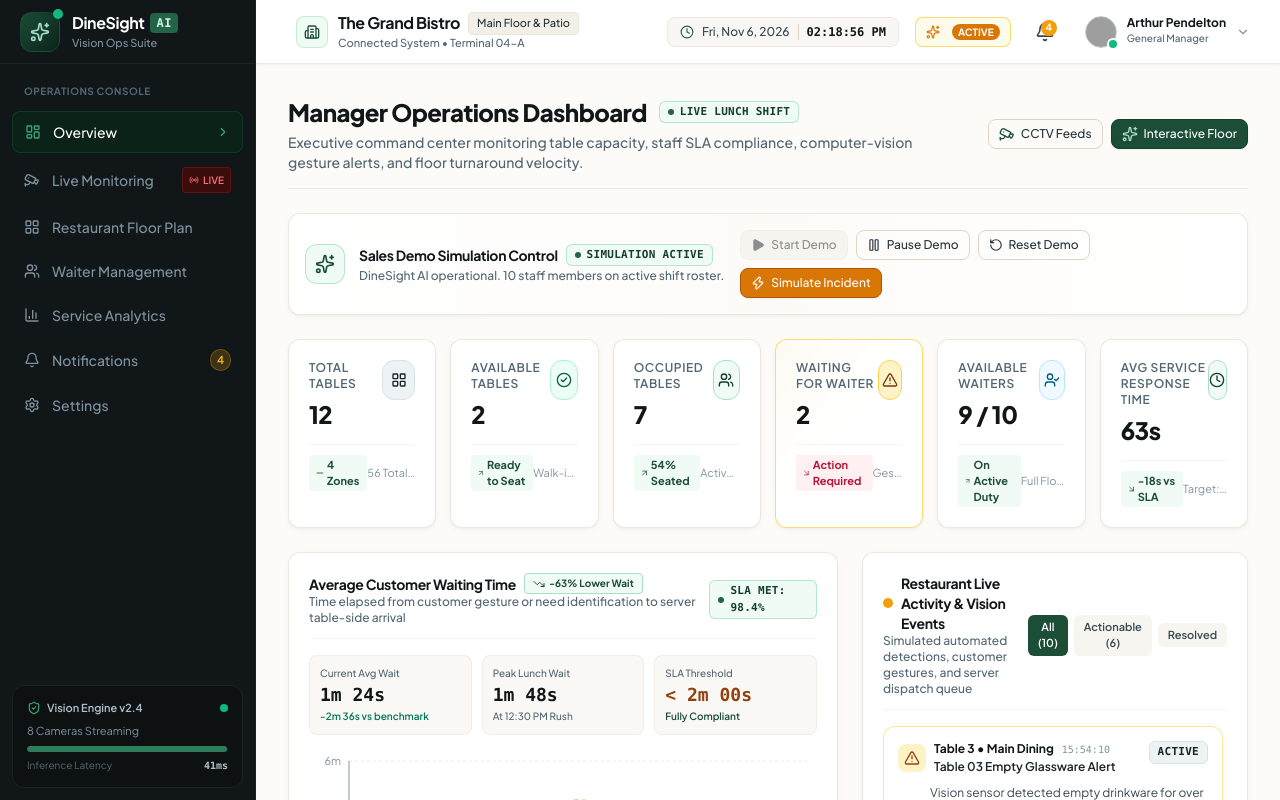
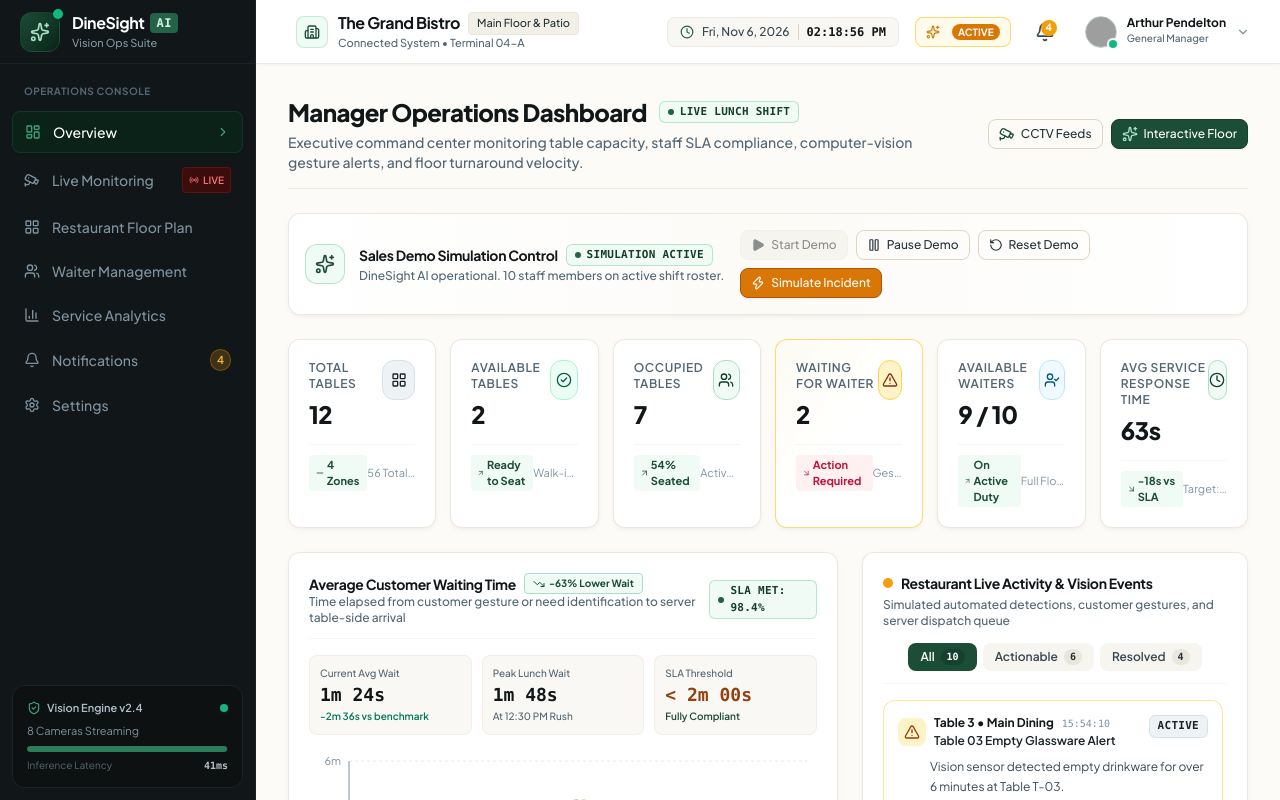
Before and after one commit to CodewithShahriar/DineSight-Ai, a React (Vite) app: page / in a window 1280 px wide. Shown: the top 800 px of the page. Built offline with nearby package versions, Linux system fonts and the light colour scheme; grey boxes are pictures that could not be loaded.

Commit message:
fix(ui): resolve layout blowout and misaligned filter buttons in LiveActivityFeed header

```diff
--- a/src/components/dashboard/LiveActivityFeed.tsx
+++ b/src/components/dashboard/LiveActivityFeed.tsx
@@ -35,51 +35,74 @@ export const LiveActivityFeed: React.FC<LiveActivityFeedProps> = ({
 
   return (
     <Card className="flex flex-col">
-      <CardHeader className="flex flex-col sm:flex-row sm:items-center justify-between gap-3">
-        <div>
+      <CardHeader className="flex flex-col gap-3 pb-3 mb-4 border-b border-warm-100">
+        <div className="min-w-0">
           <div className="flex items-center space-x-2">
-            <span className="relative flex h-2.5 w-2.5">
+            <span className="relative flex h-2.5 w-2.5 shrink-0">
               <span className="animate-ping absolute inline-flex h-full w-full rounded-full bg-amber-400 opacity-75"></span>
               <span className="relative inline-flex rounded-full h-2.5 w-2.5 bg-amber-500"></span>
             </span>
-            <CardTitle>Restaurant Live Activity & Vision Events</CardTitle>
+            <CardTitle className="text-sm font-bold tracking-tight text-charcoal-900">
+              Restaurant Live Activity & Vision Events
+            </CardTitle>
           </div>
-          <CardDescription>
+          <CardDescription className="text-xs text-charcoal-500 mt-1">
             Simulated automated detections, customer gestures, and server dispatch queue
           </CardDescription>
         </div>
 
         {/* Filter buttons */}
-        <div className="flex items-center space-x-1.5">
+        <div className="flex items-center gap-1.5 flex-wrap pt-0.5">
           <button
             onClick={() => setFilter('all')}
-            className={`px-2.5 py-1 rounded-md text-[11px] font-semibold transition-all ${
+            className={`h-7 px-3 rounded-lg text-xs font-semibold transition-all whitespace-nowrap shrink-0 flex items-center gap-1.5 ${
               filter === 'all'
                 ? 'bg-forest-700 text-white shadow-xs'
                 : 'bg-warm-100 text-charcoal-600 hover:bg-warm-200'
             }`}
           >
-            All ({events.length})
+            <span>All</span>
+            <span
+              className={`px-1.5 py-0.2 rounded-full text-[10px] font-mono ${
+                filter === 'all' ? 'bg-forest-800/80 text-white' : 'bg-warm-200 text-charcoal-700'
+              }`}
+            >
+              {events.length}
+            </span>
           </button>
           <button
             onClick={() => setFilter('actionable')}
-            className={`px-2.5 py-1 rounded-md text-[11px] font-semibold transition-all ${
+            className={`h-7 px-3 rounded-lg text-xs font-semibold transition-all whitespace-nowrap shrink-0 flex items-center gap-1.5 ${
               filter === 'actionable'
                 ? 'bg-amber-600 text-white shadow-xs'
                 : 'bg-warm-100 text-charcoal-600 hover:bg-warm-200'
             }`}
           >
-            Actionable ({events.filter((e) => e.status !== 'resolved').length})
+            <span>Actionable</span>
+            <span
+              className={`px-1.5 py-0.2 rounded-full text-[10px] font-mono ${
+                filter === 'actionable' ? 'bg-amber-700/80 text-white' : 'bg-warm-200 text-charcoal-700'
+              }`}
+            >
+              {events.filter((e) => e.status !== 'resolved').length}
+            </span>
           </button>
           <button
             onClick={() => setFilter('resolved')}
-            className={`px-2.5 py-1 rounded-md text-[11px] font-semibold transition-all ${
+            className={`h-7 px-3 rounded-lg text-xs font-semibold transition-all whitespace-nowrap shrink-0 flex items-center gap-1.5 ${
               filter === 'resolved'
                 ? 'bg-forest-700 text-white shadow-xs'
                 : 'bg-warm-100 text-charcoal-600 hover:bg-warm-200'
             }`}
           >
-            Resolved
+            <span>Resolved</span>
+            <span
+              className={`px-1.5 py-0.2 rounded-full text-[10px] font-mono ${
+                filter === 'resolved' ? 'bg-forest-800/80 text-white' : 'bg-warm-200 text-charcoal-700'
+              }`}
+            >
+              {events.filter((e) => e.status === 'resolved').length}
+            </span>
           </button>
         </div>
       </CardHeader>
```
